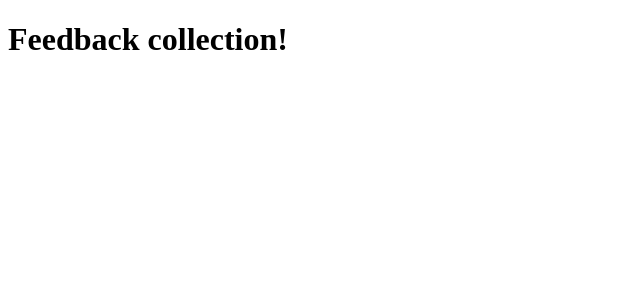
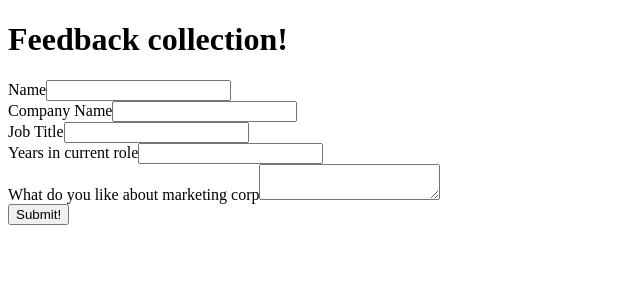
Before and after one commit to SlothSan/rockpool-test, an Angular app: page /feedback in a window 1280 px wide. Shown: the top 300 px of the page, without its empty margins (0-640 px from the left). Built offline with nearby package versions, Linux system fonts and the light colour scheme.

Commit message:
Added the html to feedback.component

```diff
--- a/src/app/feedback/feedback.component.html
+++ b/src/app/feedback/feedback.component.html
@@ -2,8 +2,26 @@
 <div class="form-container">
     <form>
         <div class="form-group">
-
+            <label for="name">Name</label>
+            <input name="name" type="text"/>
         </div>
+        <div class="form-group">
+            <label for="companyName">Company Name</label>
+            <input name="companyName" type="text"/>
+        </div>
+        <div class="form-group">
+            <label for="jobTitle">Job Title</label>
+            <input name="jobTitle" type="text"/>
+        </div>
+        <div class="form-group">
+            <label for="years">Years in current role</label>
+            <input name="years" type="number"/>
+        </div>
+        <div class="form-group">
+            <label for="additional">What do you like about marketing corp</label>
+            <textarea name="additional"></textarea>
+        </div>
+        <button>Submit!</button>
     </form>
 
 </div>
--- a/src/app/feedback/feedback.component.ts
+++ b/src/app/feedback/feedback.component.ts
@@ -6,5 +6,7 @@ import { User } from '../user'
   styleUrls: ['./feedback.component.scss']
 })
 export class FeedbackComponent {
+   submitted = false;
 
+   onSubmit() {this.submitted = true};
 }
```
